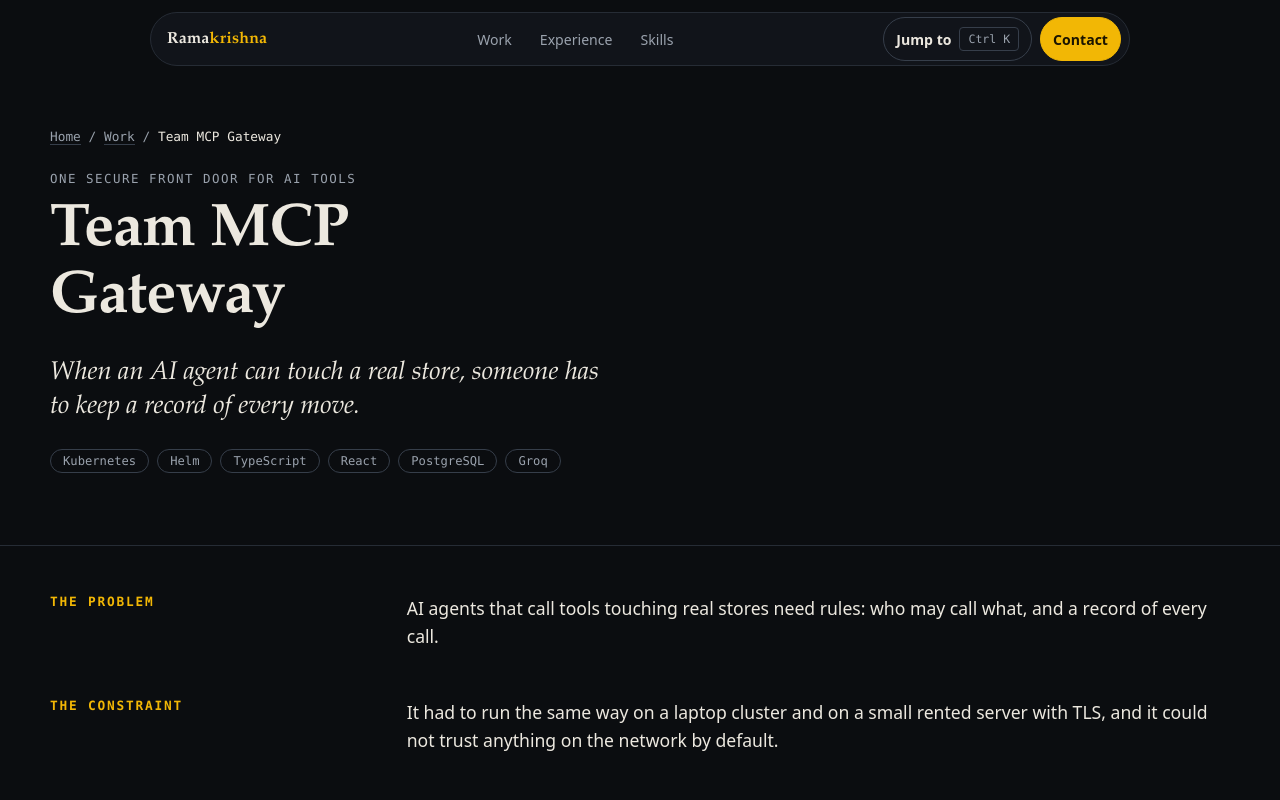
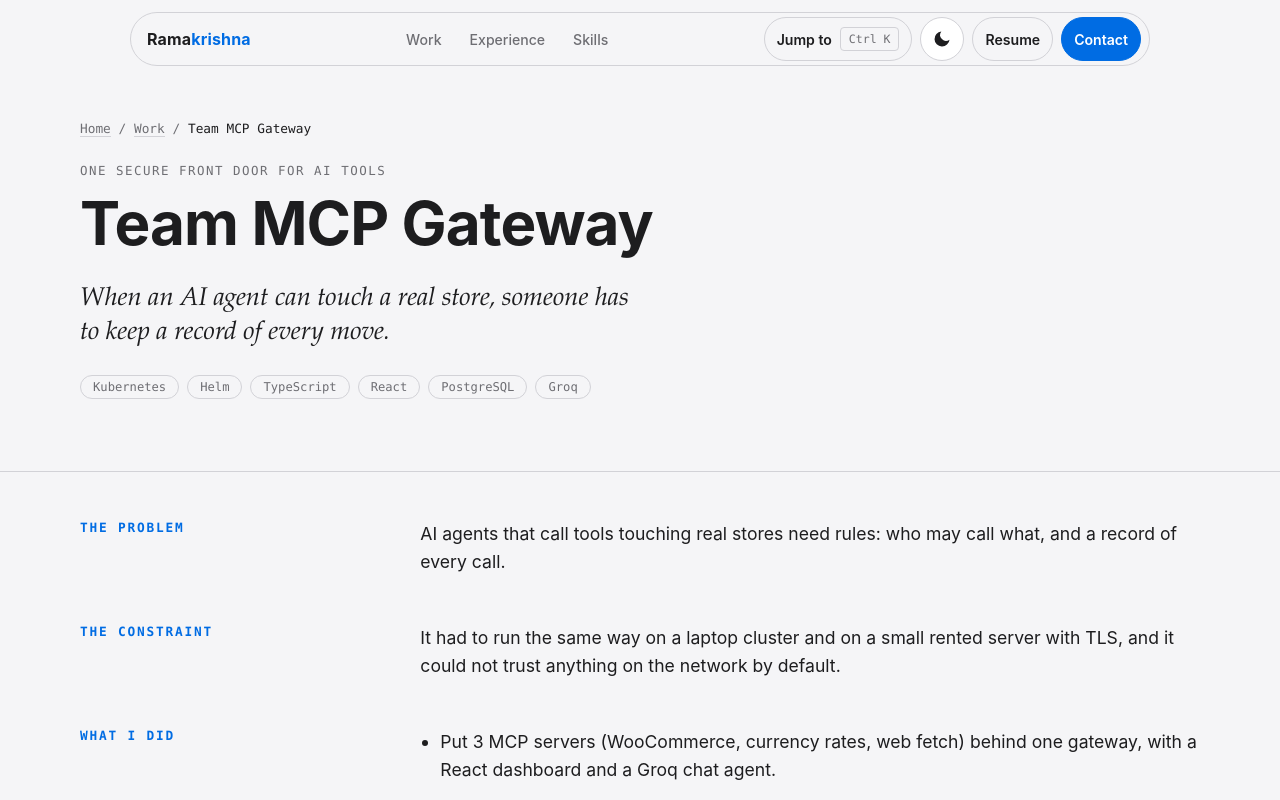
Before and after one commit to rvramakrishna7/portfolio, a Next.js app: page /work/mcp-gateway in a window 1280 px wide. Shown: the top 800 px of the page. Built offline with nearby package versions, Linux system fonts and the light colour scheme; no server answers.

Commit message:
feat: add light and dark tokens, theme system, ThemeToggle, and header resume link

```diff
--- a/src/components/CommandPalette.tsx
+++ b/src/components/CommandPalette.tsx
@@ -26,6 +26,12 @@ const PALETTE_ITEMS: readonly PaletteItem[] = [
   { label: "Experience", hint: "internship", href: "/#experience" },
   { label: "Skills", hint: "tools", href: "/#skills" },
   { label: "Contact", hint: "send a message", href: "/#contact" },
+  {
+    label: "Resume",
+    hint: "PDF download",
+    href: "/resume.pdf",
+    external: true,
+  },
   {
     label: "LinkedIn",
     hint: "opens in a new tab",
--- a/src/components/Header.tsx
+++ b/src/components/Header.tsx
@@ -2,6 +2,7 @@
 
 import Link from "next/link";
 import { useEffect, useState } from "react";
+import { ThemeToggle } from "./ThemeToggle";
 
 export function Header() {
   const [scrolled, setScrolled] = useState(false);
@@ -41,7 +42,7 @@ export function Header() {
       </nav>
       <div className="head-actions">
         <button
-          className="btn ghost"
+          className="btn ghost jump-btn"
           type="button"
           data-open-palette
           aria-haspopup="dialog"
@@ -52,6 +53,16 @@ export function Header() {
           <span className="jump-label">Jump to</span>{" "}
           <span className="kbd">Ctrl K</span>
         </button>
+        <ThemeToggle />
+        <a
+          className="btn ghost resume-link"
+          href="/resume.pdf"
+          download="Ramakrishna-Resume.pdf"
+          target="_blank"
+          rel="noopener noreferrer"
+        >
+          Resume
+        </a>
         <Link className="btn primary" href="/#contact">
           Contact
         </Link>
--- /dev/null
+++ b/src/components/ThemeToggle.tsx
@@ -0,0 +1,115 @@
+"use client";
+
+import { useSyncExternalStore } from "react";
+
+function subscribe(callback: () => void) {
+  const mediaQuery = window.matchMedia("(prefers-color-scheme: dark)");
+  const onStorage = (e: StorageEvent) => {
+    if (e.key === "theme") callback();
+  };
+  const onChange = () => callback();
+
+  window.addEventListener("storage", onStorage);
+  window.addEventListener("theme-change", onChange);
+  mediaQuery.addEventListener("change", onChange);
+
+  return () => {
+    window.removeEventListener("storage", onStorage);
+    window.removeEventListener("theme-change", onChange);
+    mediaQuery.removeEventListener("change", onChange);
+  };
+}
+
+function getSnapshot(): "light" | "dark" {
+  if (typeof window === "undefined") return "light";
+  const saved = localStorage.getItem("theme");
+  if (saved === "light" || saved === "dark") {
+    return saved;
+  }
+  return window.matchMedia("(prefers-color-scheme: dark)").matches
+    ? "dark"
+    : "light";
+}
+
+function getServerSnapshot(): "light" | "dark" {
+  return "light";
+}
+
+export function ThemeToggle() {
+  const currentTheme = useSyncExternalStore(
+    subscribe,
+    getSnapshot,
+    getServerSnapshot
+  );
+
+  const toggleTheme = () => {
+    const next = currentTheme === "dark" ? "light" : "dark";
+    try {
+      localStorage.setItem("theme", next);
+    } catch {
+      // ignore storage errors
+    }
+    document.documentElement.dataset.theme = next;
+    window.dispatchEvent(new Event("theme-change"));
+
+    const themeColorMeta = document.querySelector('meta[name="theme-color"]');
+    if (themeColorMeta) {
+      themeColorMeta.setAttribute(
+        "content",
+        next === "dark" ? "#0B0B0D" : "#F5F5F7"
+      );
+    }
+  };
+
+  const nextTheme = currentTheme === "dark" ? "light" : "dark";
+  const label =
+    nextTheme === "dark" ? "Switch to dark theme" : "Switch to light theme";
+
+  return (
+    <button
+      className="theme-toggle"
+      type="button"
+      data-theme-toggle
+      aria-label={label}
+      onClick={toggleTheme}
+    >
+      {currentTheme === "dark" ? (
+        // Sun icon (click to switch to light)
+        <svg
+          className="theme-icon"
+          viewBox="0 0 24 24"
+          width="20"
+          height="20"
+          fill="none"
+          stroke="currentColor"
+          strokeWidth="2"
+          strokeLinecap="round"
+          strokeLinejoin="round"
+          aria-hidden="true"
+        >
+          <circle cx="12" cy="12" r="4" />
+          <line x1="12" y1="2" x2="12" y2="4" />
+          <line x1="12" y1="20" x2="12" y2="22" />
+          <line x1="4.22" y1="4.22" x2="5.64" y2="5.64" />
+          <line x1="18.36" y1="18.36" x2="19.78" y2="19.78" />
+          <line x1="2" y1="12" x2="4" y2="12" />
+          <line x1="20" y1="12" x2="22" y2="12" />
+          <line x1="4.22" y1="19.78" x2="5.64" y2="18.36" />
+          <line x1="18.36" y1="5.64" x2="19.78" y2="4.22" />
+        </svg>
+      ) : (
+        // Moon icon (click to switch to dark)
+        <svg
+          className="theme-icon"
+          viewBox="0 0 24 24"
+          width="20"
+          height="20"
+          fill="currentColor"
+          aria-hidden="true"
+        >
+          <path d="M21 12.79A9 9 0 1 1 11.21 3 7 7 0 0 0 21 12.79z" />
+        </svg>
+      )}
+    </button>
+  );
+}
--- a/src/styles/globals.css
+++ b/src/styles/globals.css
@@ -19,17 +19,40 @@ body {
   line-height: 1.65;
 }
 
+html.theme-ready,
+html.theme-ready body,
+html.theme-ready .site-head,
+html.theme-ready .hero,
+html.theme-ready .block,
+html.theme-ready .chap-panel,
+html.theme-ready .card,
+html.theme-ready .stat,
+html.theme-ready .btn,
+html.theme-ready .theme-toggle,
+html.theme-ready .totop,
+html.theme-ready dialog.palette {
+  transition: background-color 200ms ease, color 200ms ease, border-color 200ms ease;
+}
+
+@media (prefers-reduced-motion: reduce) {
+  html.theme-ready,
+  html.theme-ready body,
+  html.theme-ready * {
+    transition: none !important;
+  }
+}
+
 h1,
 h2,
 h3,
 h4,
 h5,
 h6 {
-  font-family: var(--serif);
-  font-weight: 600;
+  font-family: var(--sans);
+  font-weight: 650;
   line-height: 1.1;
   margin: 0;
-  letter-spacing: -0.01em;
+  letter-spacing: -0.015em;
   text-wrap: balance;
 }
 
@@ -153,25 +176,25 @@ summary:focus-visible {
   top: 12px;
   left: 50%;
   transform: translateX(-50%);
-  width: min(100% - 24px, 980px);
+  width: min(100% - 24px, 1020px);
   z-index: 50;
   display: flex;
   align-items: center;
   gap: 8px;
   justify-content: space-between;
   padding: 4px 8px 4px 16px;
-  background: var(--panel);
-  border: 1px solid var(--line);
+  background: var(--bg);
+  border: 1px solid var(--border);
   border-radius: 999px;
   transition: border-color 0.2s;
 }
 
 .site-head.scrolled {
-  border-color: var(--line-2);
+  border-color: var(--accent);
 }
 
 .brand {
-  font: 600 1rem var(--serif);
+  font: 650 1rem var(--sans);
   text-decoration: none;
   letter-spacing: 0.01em;
   white-space: nowrap;
@@ -258,6 +281,37 @@ summary:focus-visible {
   font-size: 0.88rem;
 }
 
+.theme-toggle {
+  display: inline-flex;
+  align-items: center;
+  justify-content: center;
+  width: 44px;
+  height: 44px;
+  min-width: 44px;
+  min-height: 44px;
+  border-radius: 999px;
+  border: 1px solid var(--border);
+  background: var(--card);
+  color: var(--text);
+  cursor: pointer;
+  padding: 0;
+  transition: border-color 0.15s, color 0.15s, background-color 0.15s;
+}
+
+.theme-toggle:hover {
+  border-color: var(--accent);
+  color: var(--accent);
+}
+
+.theme-toggle:focus-visible {
+  outline: 2px solid var(--accent);
+  outline-offset: 2px;
+}
+
+.resume-link {
+  font-size: 0.88rem;
+}
+
 /* Main layout */
 main#main {
   display: block;
@@ -279,12 +333,14 @@ main#main {
   inset: 0;
   width: 100%;
   height: 100%;
-  color: var(--line);
+  color: var(--border);
+  opacity: 0.5;
   pointer-events: none;
 }
 
 .grid-art .major {
-  color: var(--line-2);
+  color: var(--border);
+  opacity: 0.85;
 }
 
 .hero .wrap {
@@ -295,8 +351,9 @@ main#main {
   display: inline-flex;
   align-items: center;
   gap: 8px;
-  border: 1px solid var(--line-2);
-  background: var(--bg);
+  border: 1px solid var(--border);
+  background: var(--card);
+  color: var(--text);
   border-radius: 999px;
   padding: 4px 16px;
   font: 500 0.8rem var(--mono);
@@ -418,7 +475,7 @@ main#main {
 }
 
 .stat .big {
-  font: 600 clamp(1.4rem, 1rem + 0.95vw, 2rem)/1.1 var(--serif);
+  font: 650 clamp(1.4rem, 1rem + 0.95vw, 2rem)/1.1 var(--sans);
   color: var(--accent);
   font-variant-numeric: tabular-nums;
 }
@@ -578,7 +635,7 @@ section.block {
 
 .results strong {
   display: block;
-  font: 600 clamp(1.05rem, 0.9rem + 0.4vw, 1.35rem)/1.2 var(--serif);
+  font: 650 clamp(1.05rem, 0.9rem + 0.4vw, 1.35rem)/1.2 var(--sans);
   color: var(--text);
   font-variant-numeric: tabular-nums;
   white-space: nowrap;
@@ -648,7 +705,7 @@ section.block {
 }
 
 .exp h2 {
-  font: 600 clamp(1.6rem, 1.2rem + 1.2vw, 2.4rem)/1.2 var(--serif);
+  font: 650 clamp(1.6rem, 1.2rem + 1.2vw, 2.4rem)/1.2 var(--sans);
   color: var(--text);
   margin: 12px 0 0;
 }
@@ -779,7 +836,7 @@ section.block {
 }
 
 .contact h2 {
-  font: 600 clamp(1.8rem, 1.2rem + 1.6vw, 2.8rem)/1.15 var(--serif);
+  font: 650 clamp(1.8rem, 1.2rem + 1.6vw, 2.8rem)/1.15 var(--sans);
   color: var(--text);
   margin: 12px 0 0;
 }
@@ -793,7 +850,7 @@ section.block {
 
 .big-link {
   display: block;
-  font: 600 clamp(1.4rem, 1rem + 1.2vw, 2.2rem)/1.2 var(--serif);
+  font: 650 clamp(1.4rem, 1rem + 1.2vw, 2.2rem)/1.2 var(--sans);
   color: var(--text);
   text-decoration: none;
   border-bottom: 1px solid var(--line-2);
@@ -1230,6 +1287,25 @@ dialog.palette::backdrop {
   }
 }
 
+@media (max-width: 600px) {
+  .head-actions .jump-btn {
+    display: none;
+  }
+
+  .site-head {
+    padding: 4px 6px 4px 12px;
+  }
+
+  .head-actions {
+    gap: 4px;
+  }
+
+  .head-actions .btn {
+    padding: 6px 10px;
+    font-size: 0.82rem;
+  }
+}
+
 @media (max-width: 420px) {
   .jump-label {
     font-size: 0.82rem;
--- a/src/styles/tokens.css
+++ b/src/styles/tokens.css
@@ -1,21 +1,98 @@
 :root {
-  --bg: #0b0d10;
-  --panel: #11141a;
-  --panel-2: #171b22;
-  --line: #262c35;
-  --line-2: #363e4a;
-  --text: #ece8df;
-  --muted: #9aa2ad;
-  --accent: #f2b705;
-  --accent-ink: #1a1400;
-  --ok: #7bd88f;
-  --error: #ff8a7a;
+  /* Light theme tokens by default */
+  --bg: #F5F5F7;
+  --card: #FFFFFF;
+  --text: #1D1D1F;
+  --text-2: #6E6E73;
+  --text-3: #86868B;
+  --border: #D2D2D7;
+  --accent: #006CE3; /* Minimally darkened from #0071E3 for >= 4.5:1 AA contrast on #F5F5F7 (design-v2.md rule) */
+  --accent-ink: #FFFFFF;
+  --ok: #1B7F3A;
+  --error: #C4291C;
 
+  /* Legacy mappings for backward compatibility across existing sections */
+  --panel: var(--card);
+  --panel-2: var(--card);
+  --line: var(--border);
+  --line-2: var(--border);
+  --muted: var(--text-2);
+
+  --sans: -apple-system, BlinkMacSystemFont, "Segoe UI", system-ui, Roboto, "Helvetica Neue", Arial, sans-serif;
   --serif: ui-serif, "Iowan Old Style", "Palatino Linotype", Palatino, Georgia, serif;
-  --sans: system-ui, -apple-system, "Segoe UI", Roboto, "Helvetica Neue", Arial, sans-serif;
   --mono: ui-monospace, "SF Mono", "Cascadia Code", Menlo, Consolas, monospace;
 
-  --pad: clamp(1.1rem, 4vw, 3rem);
-  --max: 1180px;
-  --head-h: 64px;
+  --pad: clamp(1.25rem, 5vw, 3rem);
+  --max: 1120px;
+  --head-h: 56px;
+
+  color-scheme: light;
 }
+
+/* Follow OS dark theme when user has not explicitly forced light */
+@media (prefers-color-scheme: dark) {
+  :root:not([data-theme="light"]) {
+    --bg: #0B0B0D;
+    --card: #161618;
+    --text: #F5F5F7;
+    --text-2: #A1A1A6;
+    --text-3: #86868B;
+    --border: #303034;
+    --accent: #2997FF;
+    --accent-ink: #0B0B0D;
+    --ok: #5FD07F;
+    --error: #FF8A7A;
+
+    --panel: var(--card);
+    --panel-2: var(--card);
+    --line: var(--border);
+    --line-2: var(--border);
+    --muted: var(--text-2);
+
+    color-scheme: dark;
+  }
+}
+
+/* Explicit user selection: dark */
+:root[data-theme="dark"] {
+  --bg: #0B0B0D;
+  --card: #161618;
+  --text: #F5F5F7;
+  --text-2: #A1A1A6;
+  --text-3: #86868B;
+  --border: #303034;
+  --accent: #2997FF;
+  --accent-ink: #0B0B0D;
+  --ok: #5FD07F;
+  --error: #FF8A7A;
+
+  --panel: var(--card);
+  --panel-2: var(--card);
+  --line: var(--border);
+  --line-2: var(--border);
+  --muted: var(--text-2);
+
+  color-scheme: dark;
+}
+
+/* Explicit user selection: light */
+:root[data-theme="light"] {
+  --bg: #F5F5F7;
+  --card: #FFFFFF;
+  --text: #1D1D1F;
+  --text-2: #6E6E73;
+  --text-3: #86868B;
+  --border: #D2D2D7;
+  --accent: #006CE3;
+  --accent-ink: #FFFFFF;
+  --ok: #1B7F3A;
+  --error: #C4291C;
+
+  --panel: var(--card);
+  --panel-2: var(--card);
+  --line: var(--border);
+  --line-2: var(--border);
+  --muted: var(--text-2);
+
+  color-scheme: light;
+}
```
Also changed, not shown: src/app/layout.tsx (+19 -1 lines).
